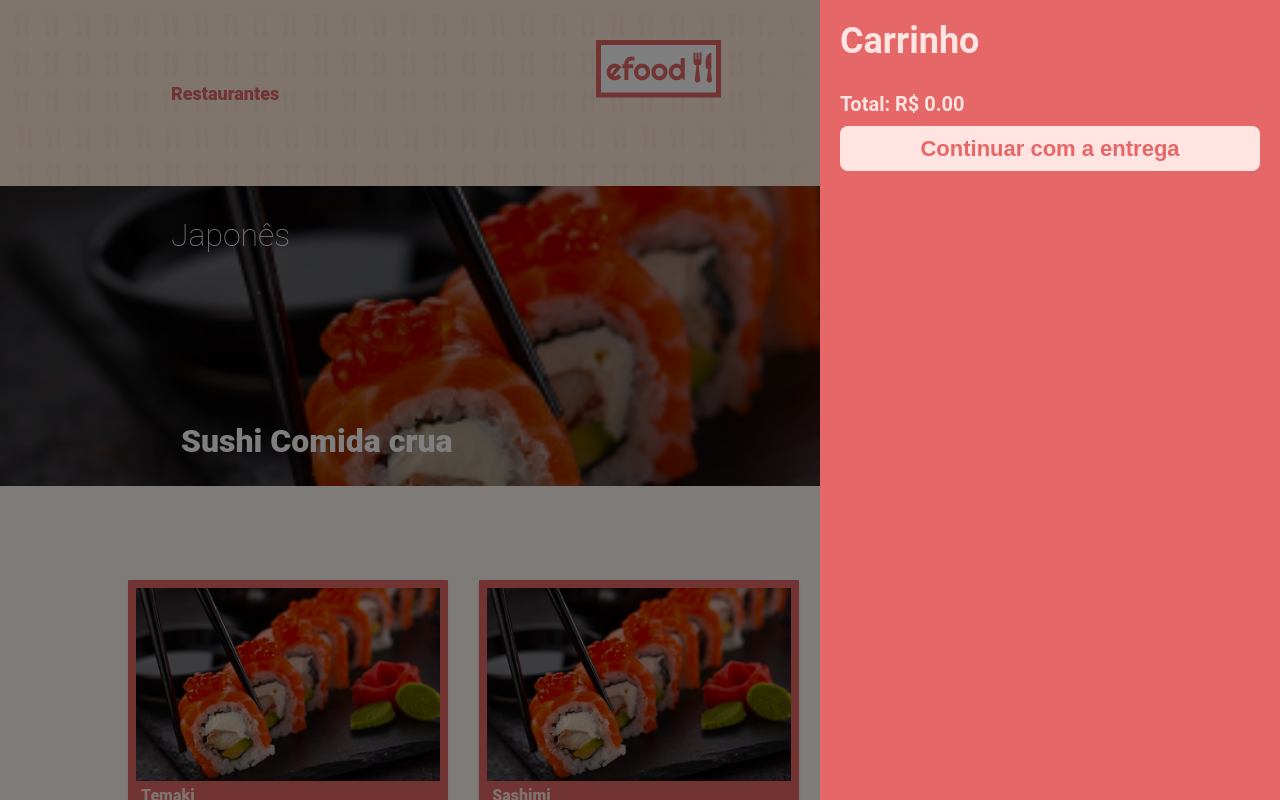
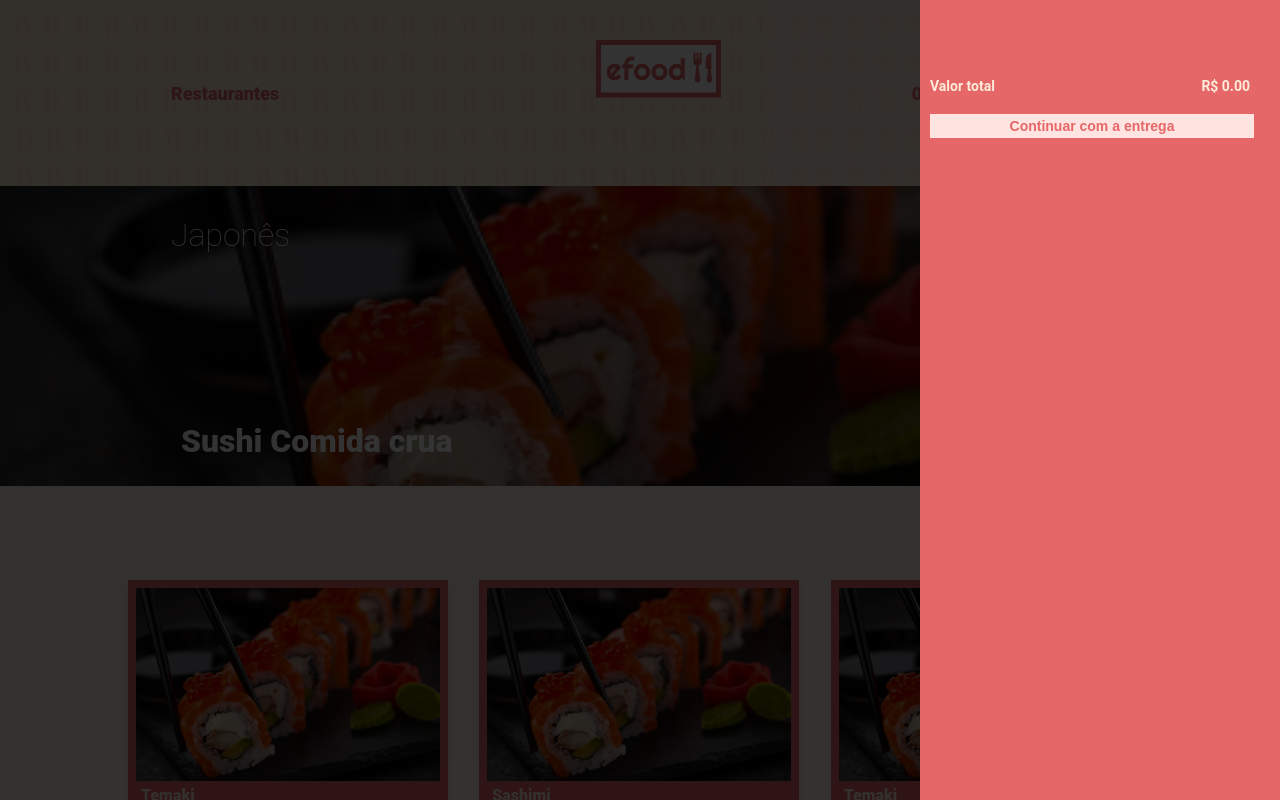
Before and after one commit to ceciliaporcidonio/projeto6, a React (Create React App) app: page /restaurant/1 in a window 1280 px wide. Both pictures are taken after a click on the element "0 produto(s) no carrinho". Shown: the top 800 px of the page. Built offline with nearby package versions, Linux system fonts and the light colour scheme.

Commit message:
parte3 - ajustes carrinho

```diff
--- a/src/components/CartModal/CartModal.jsx
+++ b/src/components/CartModal/CartModal.jsx
@@ -65,7 +65,6 @@ const CartModal = ({ onClose }) => {
       case "CART":
         return (
           <>
-            <h2>Carrinho</h2>
             <CartItems>
               {cart.items.map((item) => (
                 <CartItem key={item.id}>
@@ -80,7 +79,10 @@ const CartModal = ({ onClose }) => {
                 </CartItem>
               ))}
             </CartItems>
-            <Total>Total: R$ {cart.totalAmount.toFixed(2)}</Total>
+            <Total>
+  <span>Valor total</span>
+  <span>R$ {cart.totalAmount.toFixed(2)}</span> {/* Exibe o valor do total formatado */}
+</Total>
             <ActionButton onClick={() => setStep("DELIVERY")}>Continuar com a entrega</ActionButton>
           </>
         );
--- a/src/components/CartModal/CartModal.style.js
+++ b/src/components/CartModal/CartModal.style.js
@@ -9,48 +9,46 @@ export const Overlay = styled.div`
   left: 0;
   width: 100vw;
   height: 100vh;
-  background: rgba(0, 0, 0, 0.5);
+  background: rgba(0, 0, 0, 0.8);
   display: flex;
   justify-content: flex-end;
   z-index: 1000; /* Garante que o overlay do carrinho fique sobre outros modais */
 `;
 
 export const Sidebar = styled.div`
-  width: 460px;
-  height: vh;
+  width: 360px;
+  height: 1624px;
   background: #e66767;
-  padding: 20px;
-  color: #ffe4e1;
+  padding-top: 32px;
+  color: #ffebd9;
   font-weight: 900;
-    font-family: 'roboto', sans-serif;
-    font-size: 24px;
+  font-family: 'roboto', sans-serif;
+  font-size: 24px;
 `;
 
 export const CartItems = styled.div`
-    flex-grow: 1; /* Permite que a lista ocupe o espaço disponível */
-    overflow-y: auto; /* Adiciona barra de rolagem vertical */
     margin-bottom: 30px;
     font-weight: 700;
     font-family: 'roboto', sans-serif;
-    font-size: 22px;
+    font-size: 18px;
+  padding: 8px 8px 8px 8px; /* Adiciona espaço na direita */
 `;
 
 export const CartItem = styled.div`
-  width: 460px;
-  height: 110px;
+  width: 100%; /* Reduz a largura para dar espaço nas laterais */
+  max-width: 320px; /* Define um limite máximo de largura */
+  height: 100px;
   display: flex;
   background: #ffebd9;
   align-items: center;
-  margin: 10px 0;
-  border-radius: 8px;
+  margin: 10px 5px; /* Centraliza cada item no contêiner */
 
   img {
     width: 80px;
     height: 80px;
-    margin-right: 15px;
-    margin-left: 15px;
+    margin-right: 10px;
+    margin-left: 10px;
     object-fit: cover;/
-    border-radius: 10px;
   }
 `;
 
@@ -62,17 +60,20 @@ export const ItemInfo = styled.div`
   margin-bottom: 20px;
 
   h3 {
-    font-size: 20px;
+    font-size: 18px;
     color: #e66767;
+    font-weight: 900;
+    line-height: 21,09px;
     margin: 0;
   }`;
 
 
  export const ItemPrice = styled.p`
-  font-size: 16px;
+  font-size: 14px;
+  line-height: 22px;
   color: #e66767;
-  font-weight: bold;
-  margin: 15px 0 0 0; /* Margem para posicionar logo abaixo do nome */
+  font-weight: 400;
+  margin: 15px 0 0; /* Margem para posicionar logo abaixo do nome */
 `;
 
 export const ItemButton = styled.button`
@@ -80,8 +81,8 @@ export const ItemButton = styled.button`
   border: none;
   cursor: pointer;
   position: absolute;
-  bottom: -12px;
-  right: 8px;
+  bottom: -24px;
+  right: -4px;
 
   img {
     width: 20px;
@@ -90,23 +91,30 @@ export const ItemButton = styled.button`
 `;
 
 export const Total = styled.div`
-  font-size: 20px;
-  font-weight: bold;
+  font-size: 14px;
+  font-weight: 700;
   margin-top: auto;
+  line-height: 16,41px;
+  display: flex;
+  justify-content: space-between; /* Alinha o texto e o valor nas extremidades */
+  padding: 0px 30px 0px 10px; /* Espaçamento interno opcional */
 `;
 
 export const ActionButton = styled.button`
-  width: 100%;
-  height: 45px;
+  width: 324px;
+  height: 24px;
   background: #ffe4e1;
   color: #e66767;
-  font-size: 22px;
-  font-weight: bold;
+  font-size: 14px;
+  font-weight: 700;
   border: none;
   cursor: pointer;
-  margin-top: 10px;
-  border-radius: 8px;
-`;
+  margin-top: 20px;
+  line-height: 16,41px;
+  align-items: center;
+  margin-right: 200px;
+  margin-left: 10px;
+  `;
 
 export const DeliveryForm = styled.form`
   display: flex;
```
